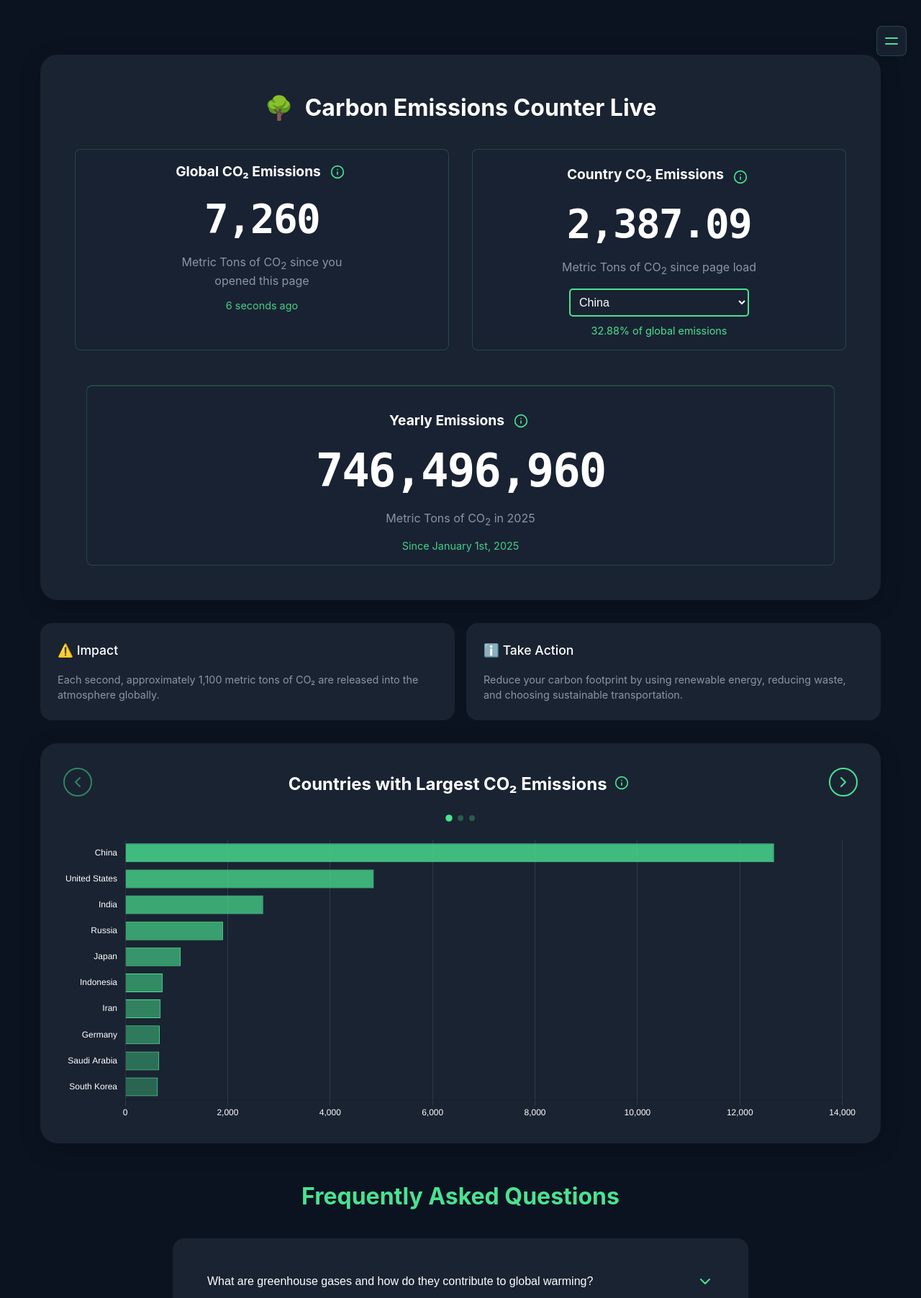
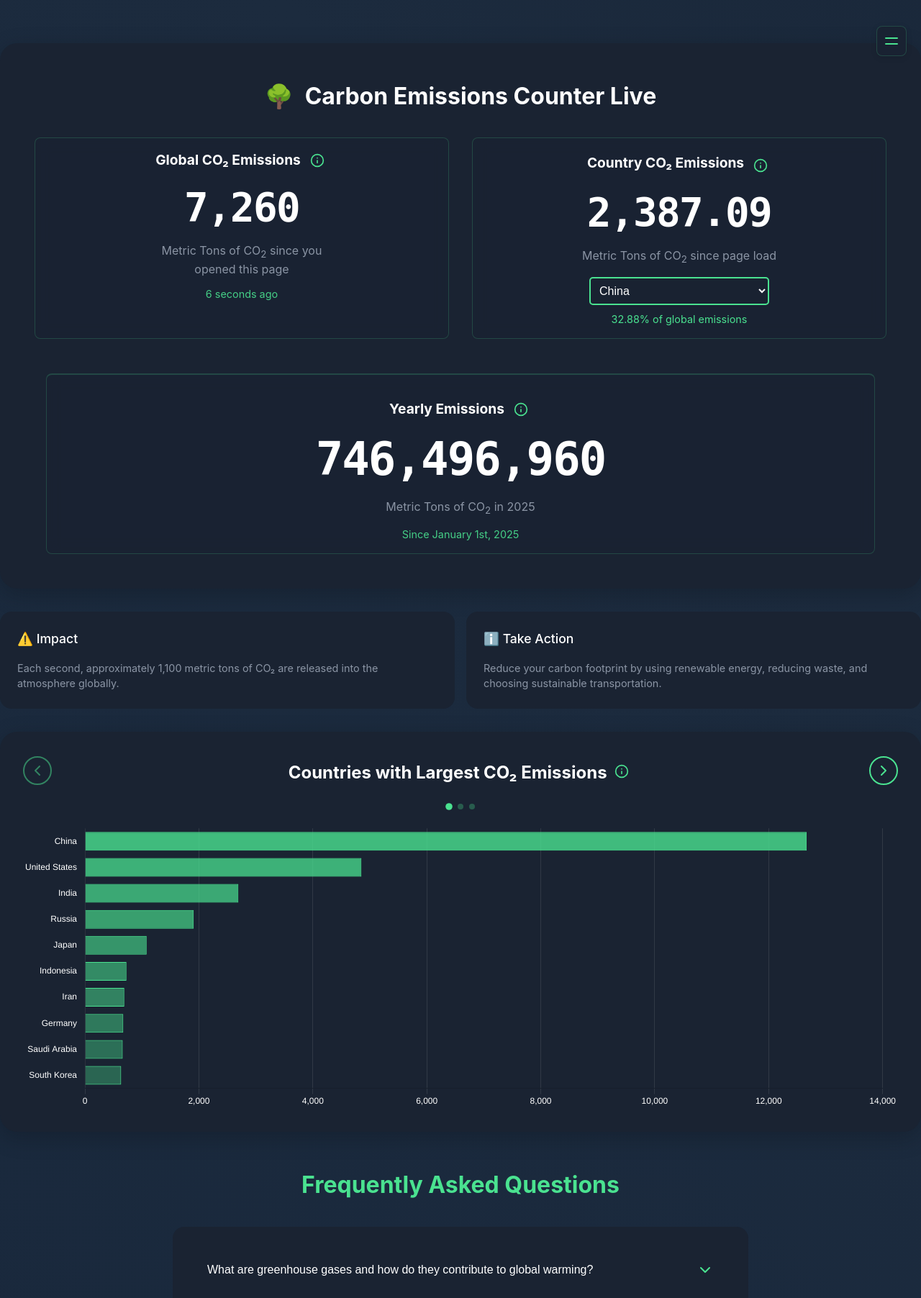
Before and after one commit to Moxi89/Real-Time-Carbon-Emissions-Counter, a Flask app: page / in a window 1280 px wide. Shown: the top 1804 px of the page at 72% size. Run offline with Flask 3, Linux system fonts and the light colour scheme.

Commit message:
Added subtle background animations with gradient and floating particles

```diff
--- a/static/css/styles.css
+++ b/static/css/styles.css
@@ -6,15 +6,30 @@
     --secondary-text: #8B95A5;
 }
 
-* {
-    margin: 0;
-    padding: 0;
-    box-sizing: border-box;
+/* Background Animation */
+@keyframes gradientBG {
+    0% {
+        background-position: 0% 50%;
+    }
+    50% {
+        background-position: 100% 50%;
+    }
+    100% {
+        background-position: 0% 50%;
+    }
 }
 
 body {
     font-family: -apple-system, BlinkMacSystemFont, 'Segoe UI', Roboto, Oxygen, Ubuntu, Cantarell, sans-serif;
-    background-color: var(--primary-bg);
+    background: linear-gradient(
+        45deg,
+        var(--primary-bg),
+        #132339,
+        #1c2b3e,
+        var(--primary-bg)
+    );
+    background-size: 400% 400%;
+    animation: gradientBG 15s ease infinite;
     color: var(--text-color);
     line-height: 1.6;
     min-height: 100vh;
@@ -23,10 +38,52 @@ body {
     justify-content: center;
 }
 
+/* Add subtle particle effect */
+.background-particles {
+    position: fixed;
+    top: 0;
+    left: 0;
+    width: 100%;
+    height: 100%;
+    pointer-events: none;
+    z-index: 0;
+    opacity: 0.5;
+}
+
+.particle {
+    position: absolute;
+    background: var(--accent-color);
+    border-radius: 50%;
+    opacity: 0;
+    animation: particleFloat 8s infinite;
+}
+
+@keyframes particleFloat {
+    0% {
+        transform: translateY(0) translateX(0);
+        opacity: 0;
+    }
+    20% {
+        opacity: 0.3;
+    }
+    80% {
+        opacity: 0.3;
+    }
+    100% {
+        transform: translateY(-100vh) translateX(20px);
+        opacity: 0;
+    }
+}
+
 .container {
-    max-width: 1200px;
-    margin: 0 auto;
-    padding: 1rem;
+    position: relative;
+    z-index: 1;
+}
+
+* {
+    margin: 0;
+    padding: 0;
+    box-sizing: border-box;
 }
 
 .counter-container {
@@ -1343,4 +1400,8 @@ main {
         width: 36px;
         height: 36px;
     }
+
+    .info-text {
+        display: none;
+    }
 }
--- a/templates/index.html
+++ b/templates/index.html
@@ -10,6 +10,15 @@
     <script src="https://cdn.jsdelivr.net/npm/chart.js"></script>
 </head>
 <body>
+    <div class="background-particles">
+        <div class="particle" style="left: 10%; width: 2px; height: 2px;"></div>
+        <div class="particle" style="left: 20%; width: 3px; height: 3px; animation-delay: 2s;"></div>
+        <div class="particle" style="left: 35%; width: 2px; height: 2px; animation-delay: 4s;"></div>
+        <div class="particle" style="left: 50%; width: 4px; height: 4px; animation-delay: 6s;"></div>
+        <div class="particle" style="left: 65%; width: 2px; height: 2px; animation-delay: 3s;"></div>
+        <div class="particle" style="left: 80%; width: 3px; height: 3px; animation-delay: 5s;"></div>
+        <div class="particle" style="left: 90%; width: 2px; height: 2px; animation-delay: 1s;"></div>
+    </div>
     <div class="container">
         <nav class="nav-menu">
             <button class="nav-toggle" aria-label="Toggle navigation menu">
```
